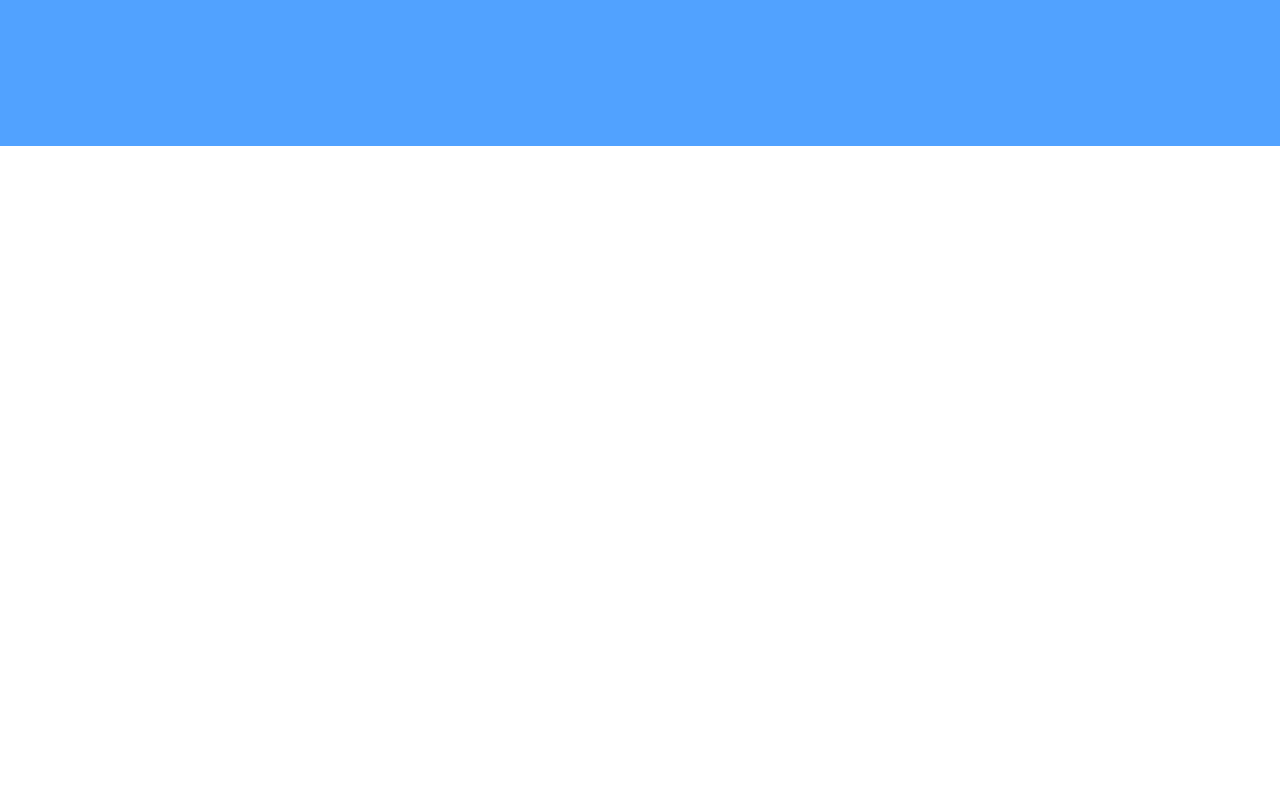
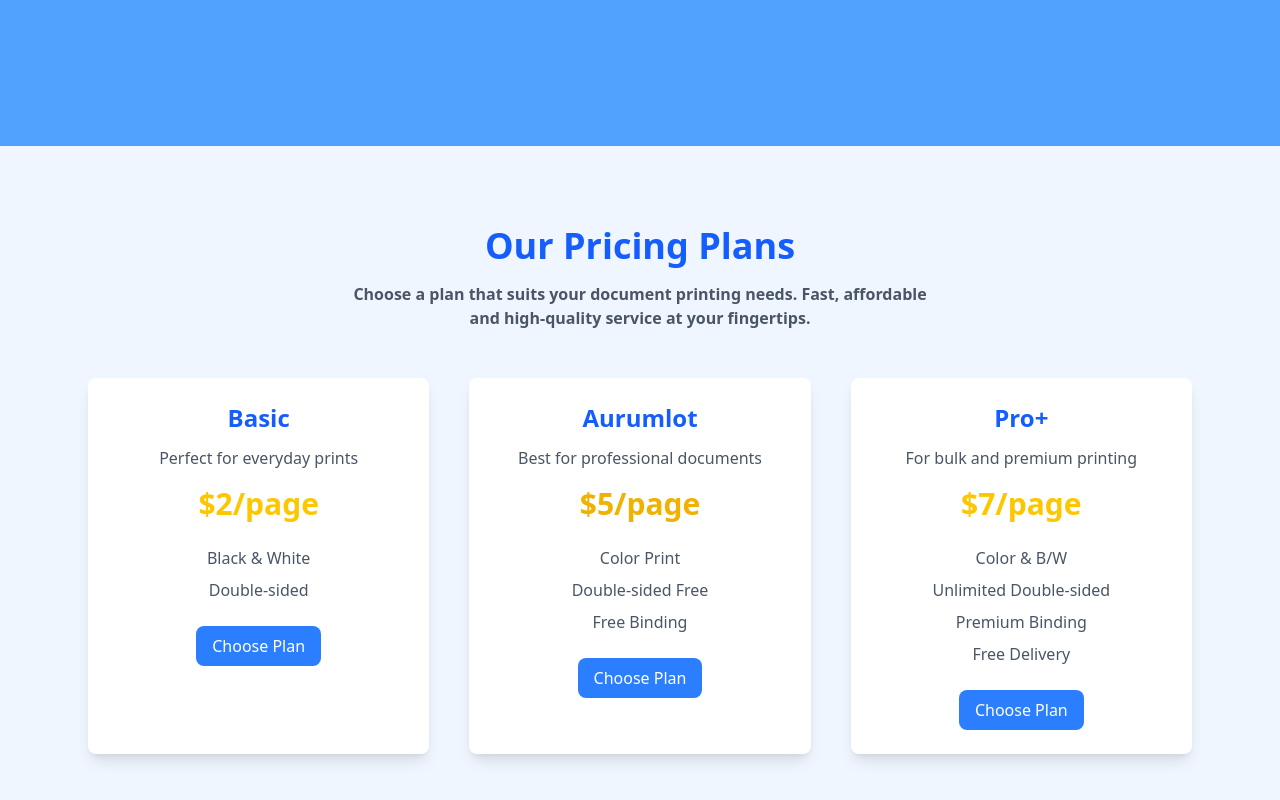
Before and after one commit to Prasannacharya-3151/Printify-tsx, a React (Vite) app: page / in a window 1280 px wide. Shown: the part 2122-2922 px from the top of the page. Before the commit the page ends 2268 px from the top, so only its background shows below. Built offline with nearby package versions, Linux system fonts and the light colour scheme.

Commit message:
Initial commit with pricing cards section

```diff
--- a/src/App.tsx
+++ b/src/App.tsx
@@ -3,6 +3,7 @@ import Navbar from "./Components/Navbar";
 import HeroSection from "./Components/HeroSection";
 import Features from "./Components/Features";
 import Aspects from "./Components/Aspects";
+import PricingTable from "./Components/PricingTable";
 
 const App:React.FC = () => {
   return(
@@ -11,6 +12,7 @@ const App:React.FC = () => {
     <HeroSection />
     <Features />
     <Aspects />
+    <PricingTable />
 
     </>
   );
--- /dev/null
+++ b/src/Components/PricingTable.tsx
@@ -0,0 +1,58 @@
+import React from "react";
+
+const PricingSection: React.FC = () => {
+  return (
+    <section className="py-20 bg-blue-50">
+      <div className="text-center mb-12">
+        <h2 className="text-4xl font-bold text-blue-600 mb-4">Our Pricing Plans</h2>
+        <p className="text-gray-600 max-w-xl mx-auto font-semibold">
+          Choose a plan that suits your document printing needs. Fast, affordable and high-quality service at your fingertips.
+        </p>
+      </div>
+
+      <div className="grid grid-cols-1 sm:grid-cols-2 lg:grid-cols-3 gap-10 max-w-6xl mx-auto px-6">
+        <div className="bg-white p-6 rounded-lg shadow-lg text-center hover:scale-105 transition duration-300">
+          <h3 className="text-2xl font-bold text-blue-600 mb-3">Basic</h3>
+          <p className="text-gray-600 mb-4">Perfect for everyday prints</p>
+          <p className="text-3xl font-bold text-yellow-400 mb-6">$2/page</p>
+          <ul className="text-gray-600 mb-6 space-y-2">
+            <li>Black & White</li>
+            <li>Double-sided</li>
+          </ul>
+          <button className="px-4 py-2 bg-blue-500 text-white rounded-lg hover:bg-blue-600 transition">
+            Choose Plan
+          </button>
+        </div>
+        <div className="bg-white p-6 rounded-lg shadow-lg text-center hover:scale-105 transition duration-300">
+          <h3 className="text-2xl font-bold text-blue-600 mb-3">Aurumlot</h3>
+          <p className="text-gray-600 mb-4">Best for professional documents</p>
+          <p className="text-3xl font-bold text-yellow-500 mb-6">$5/page</p>
+          <ul className="text-gray-600 mb-6 space-y-2">
+            <li>Color Print</li>
+            <li>Double-sided Free</li>
+            <li>Free Binding</li>
+          </ul>
+          <button className="px-4 py-2 bg-blue-500 text-white rounded-lg hover:bg-blue-600 transition">
+            Choose Plan
+          </button>
+        </div>
+        <div className="bg-white p-6 rounded-lg shadow-lg text-center hover:scale-105 transition duration-300">
+          <h3 className="text-2xl font-bold text-blue-600 mb-3">Pro+</h3>
+          <p className="text-gray-600 mb-4">For bulk and premium printing</p>
+          <p className="text-3xl font-bold text-yellow-400 mb-6">$7/page</p>
+          <ul className="text-gray-600 mb-6 space-y-2">
+            <li>Color & B/W</li>
+            <li>Unlimited Double-sided</li>
+            <li>Premium Binding</li>
+            <li>Free Delivery</li>
+          </ul>
+          <button className="px-4 py-2 bg-blue-500 text-white rounded-lg hover:bg-blue-600 transition">
+            Choose Plan
+          </button>
+        </div>
+      </div>
+    </section>
+  );
+};
+
+export default PricingSection;
```
